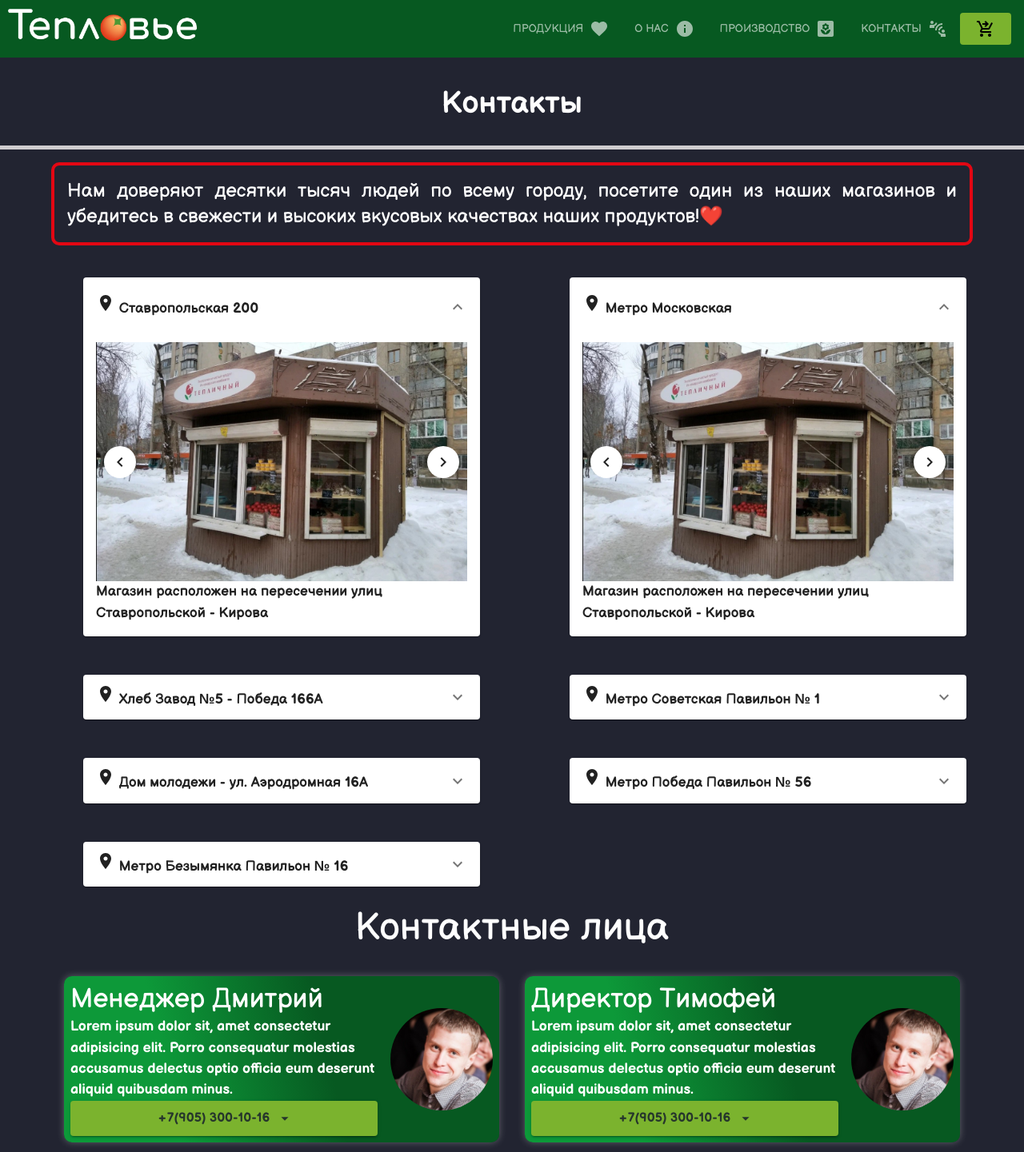
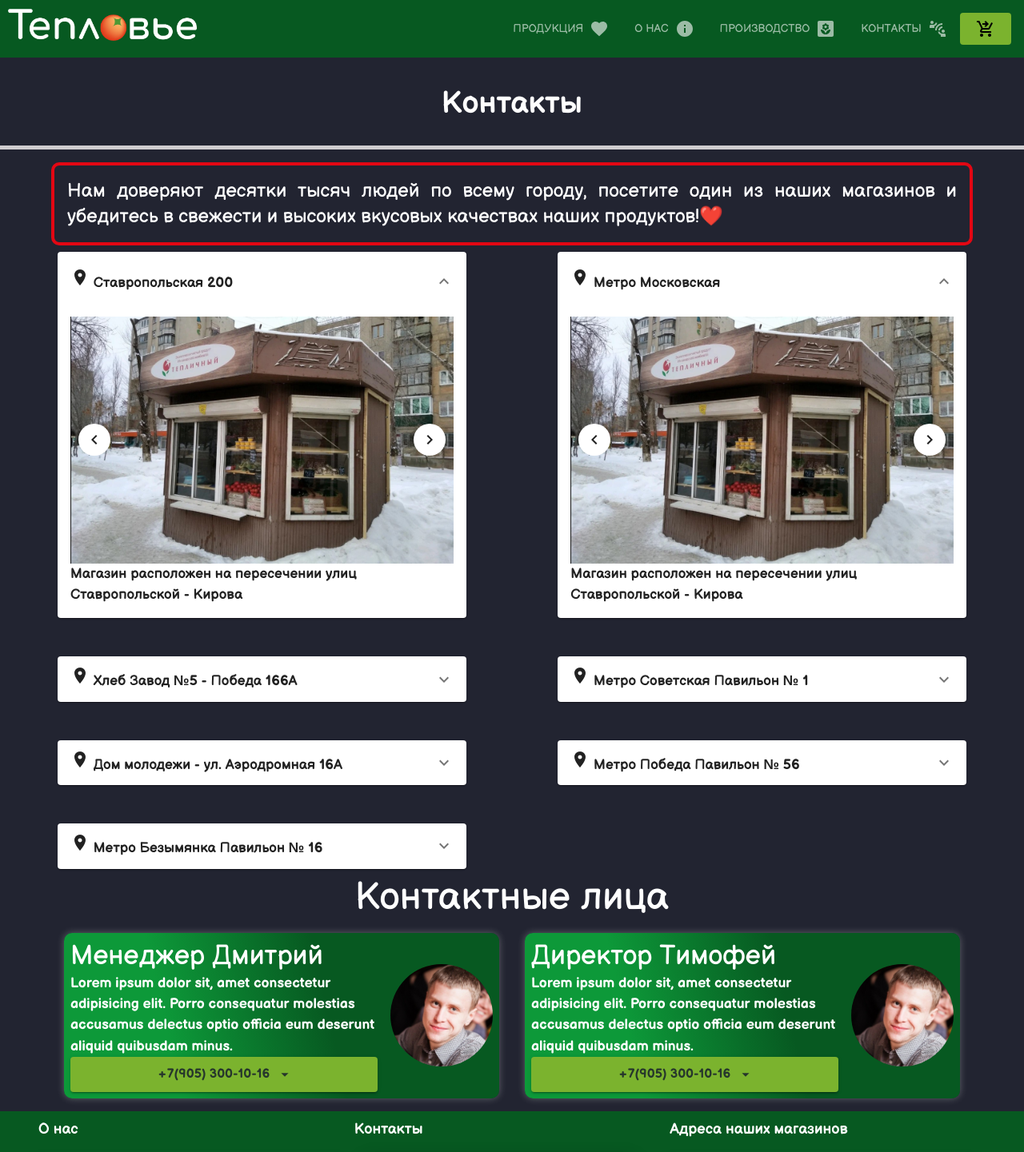
Before and after one commit to vanyajet/teplovye, a React (Create React App) app: page /contacts in a window 1280 px wide. Shown: the top 1441 px of the page at 80% size. Built offline with nearby package versions, Linux system fonts and the light colour scheme.

Commit message:
drag card fix

```diff
--- a/src/App.css
+++ b/src/App.css
@@ -446,7 +446,6 @@ a {
   display: flex;
   justify-content: space-between;
   flex-direction: row;
-  margin: 1rem 0 1rem 0;
 }
 @media (max-width: 900px) {
   .contacts-people {
--- a/src/components/pages/Contacts.tsx
+++ b/src/components/pages/Contacts.tsx
@@ -24,7 +24,7 @@ const Contacts:FC = () => {
             Нам доверяют десятки тысяч людей по всему городу, посетите один из наших магазинов и убедитесь в свежести и высоких вкусовых качествах наших продуктов!
             <span role="img" aria-label="Love">❤️</span>
           </Typography>
-          <Grid container spacing={4} style={{display: 'flex', justifyContent: 'space-between', margin: '0 0 1rem 0', width: 'auto'}}>
+          <Grid container spacing={4} style={{display: 'flex', justifyContent: 'space-between', width: 'auto'}}>
 
             {shopData.map((item:IShopData) => (
               <Grid item sm={12} md={5.5} lg={5.5} style={{ marginLeft: '0.5rem', marginRight: '0.5rem', marginBottom: '0.5rem', marginTop: '0.5rem'}}>
--- a/src/components/pages/ProductComponents/ProductCard.tsx
+++ b/src/components/pages/ProductComponents/ProductCard.tsx
@@ -1,6 +1,6 @@
 import React, { FC } from "react";
 import { motion } from "framer-motion";
-import { Box, Button, Divider, TextField } from "@mui/material";
+import { Box, Button, TextField } from "@mui/material";
 import ImageGallery, { swipePower } from "../../animations/ImageGallery";
 import CloseIcon from '@mui/icons-material/Close';
 import { IProductData } from "../../../data/productData";
@@ -18,7 +18,7 @@ const ProductCard:FC<{index:string, setIndex:React.Dispatch<React.SetStateAction
       <div className="product-card-container" >
         <motion.div
           layoutId={index}
-          drag="y"
+          drag
           onDragEnd={(e, { offset, velocity }) => {
             const swipe = swipePower(offset.y, velocity.y);
             if (swipe > swipeConfidenceThreshold) {
@@ -27,7 +27,8 @@ const ProductCard:FC<{index:string, setIndex:React.Dispatch<React.SetStateAction
           }}
           className="single-product-card"
           onClick={e => e.stopPropagation()}
-          style={{ backgroundColor: '#a9a9a9' }}
+          style={{ backgroundColor: '#a9a9a9'}}
+          dragConstraints={{ bottom: 200, top: -150, left:0, right:0 }}
           dragSnapToOrigin={false}
         >
             {window.innerWidth > 768 ? null :
```
